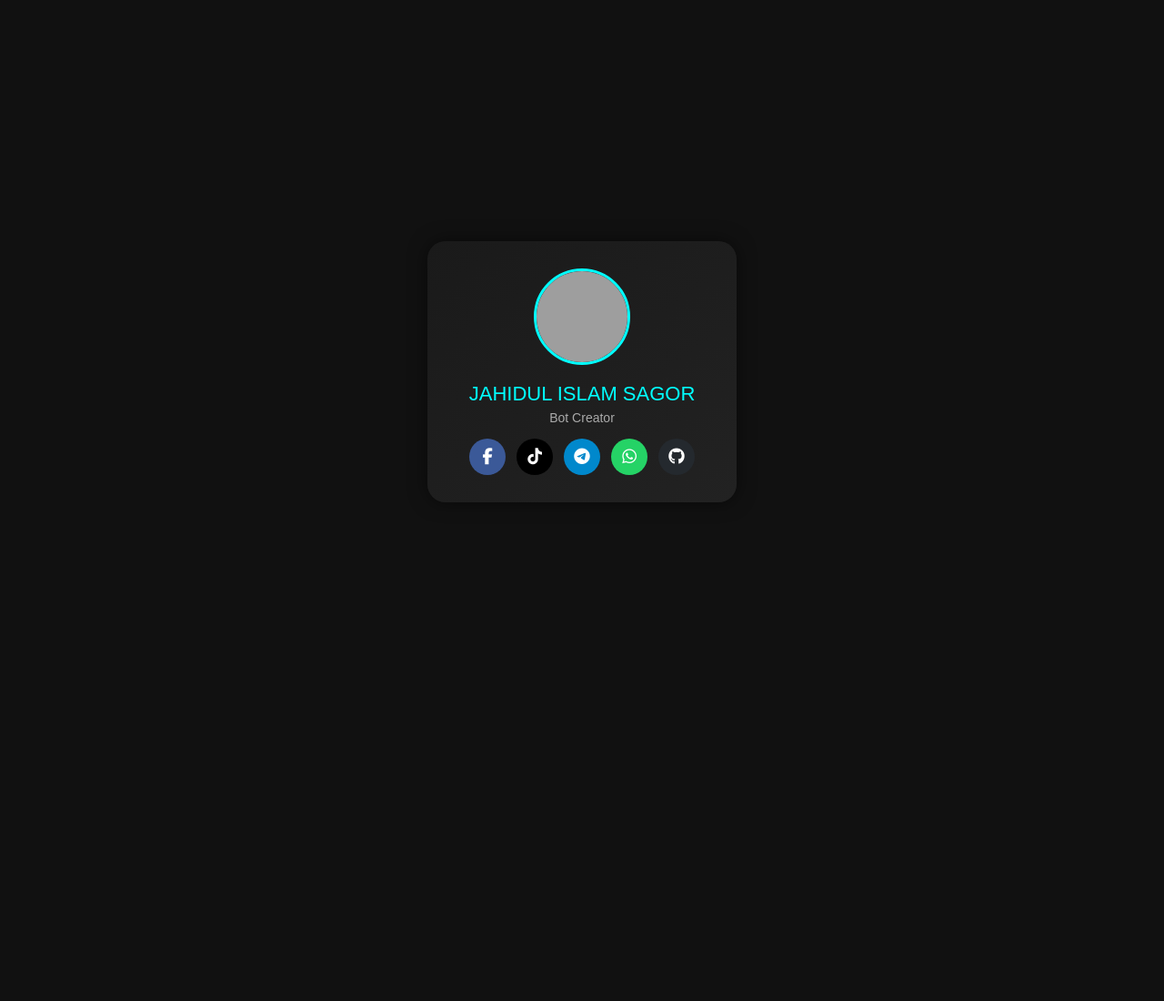
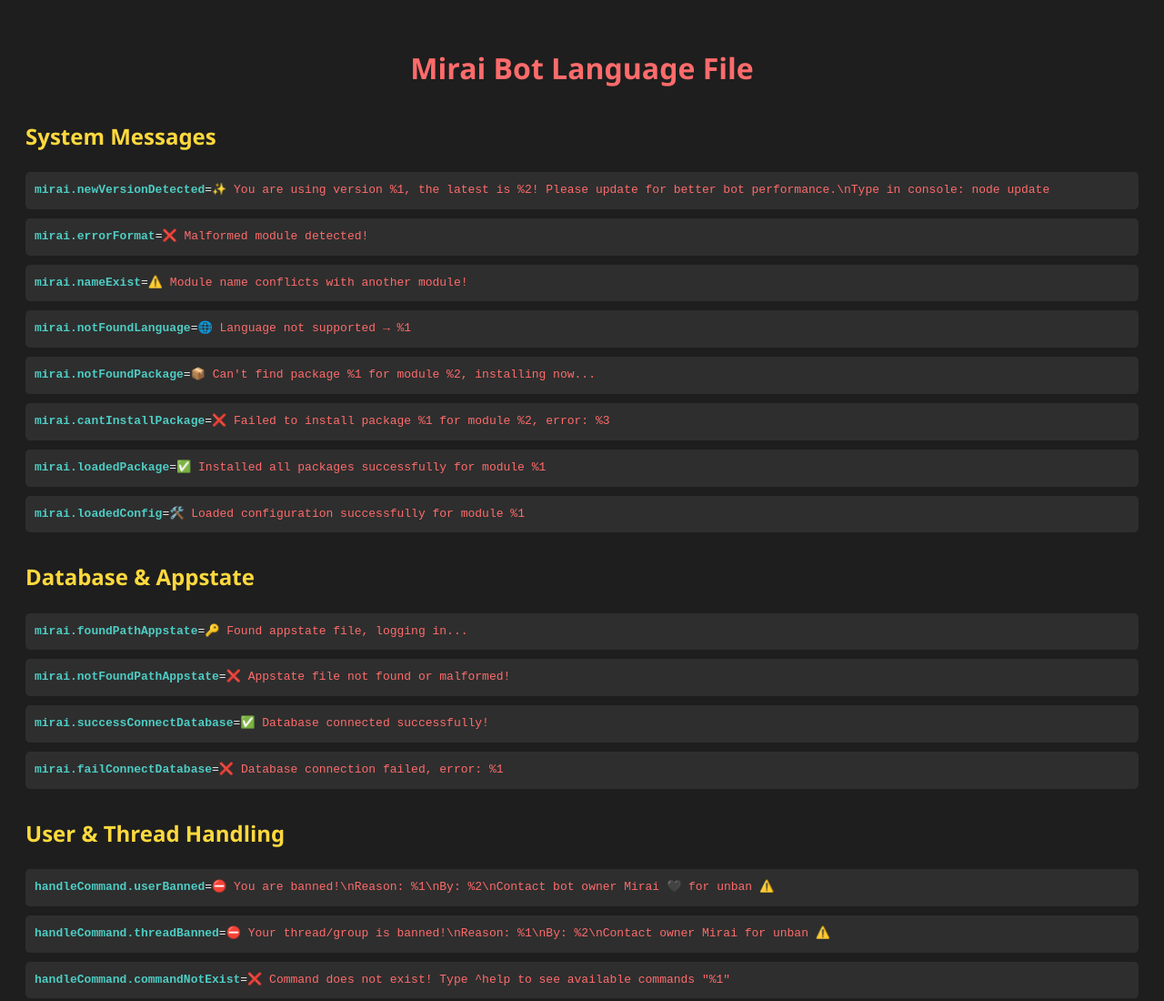
Before and after one commit to HUSSEINHN123/AKAMI-4.0, a website: page includes/index.html in a window 1280 px wide. Shown: the top 1100 px of the page at 91% size. Before the commit the page ends 816 px from the top, so only its background shows below. Drawn offline with Linux system fonts and the light colour scheme; grey boxes are pictures that could not be loaded.

Commit message:
Update index.html

```diff
--- a/includes/index.html
+++ b/includes/index.html
@@ -3,115 +3,71 @@
 <head>
 <meta charset="UTF-8">
 <meta name="viewport" content="width=device-width, initial-scale=1.0">
-<title>JAHIDUL ISLAM SAGOR</title>
-<link rel="stylesheet" href="https://cdnjs.cloudflare.com/ajax/libs/font-awesome/6.5.0/css/all.min.css"/>
+<title>Mirai Bot Language File</title>
 <style>
     body {
-        display: flex;
-        justify-content: center;
-        align-items: center;
-        height: 100vh;
-        background: #111;
-        font-family: 'Arial', sans-serif;
+        font-family: 'Segoe UI', Tahoma, Geneva, Verdana, sans-serif;
+        background-color: #1e1e1e;
+        color: #f0f0f0;
+        line-height: 1.6;
+        padding: 20px;
     }
-    .card {
-        background: linear-gradient(145deg, #1a1a1a, #222);
-        border-radius: 20px;
-        width: 300px;
+    h1 {
         text-align: center;
-        padding: 30px 20px;
-        box-shadow: 0 0 20px rgba(0,0,0,0.5);
-        transition: transform 0.3s, box-shadow 0.3s;
-        position: relative;
-        overflow: hidden;
-        cursor: pointer;
+        color: #ff6b6b;
+        margin-bottom: 20px;
     }
-    .card:hover {
-        transform: translateY(-10px);
-        box-shadow: 0 20px 40px rgba(0,255,255,0.3);
+    h2 {
+        color: #ffd93d;
+        margin-top: 30px;
     }
-    .avatar {
-        width: 100px;
-        height: 100px;
-        border-radius: 50%;
-        border: 3px solid #00ffff;
-        margin-bottom: 15px;
-        transition: transform 0.3s;
+    code {
+        display: block;
+        background: #2e2e2e;
+        padding: 10px;
+        border-radius: 5px;
+        margin-bottom: 10px;
+        overflow-x: auto;
+        white-space: pre-wrap;
     }
-    .card:hover .avatar {
-        transform: scale(1.1);
+    .key {
+        color: #4ecdc4;
+        font-weight: bold;
     }
-    .name {
-        font-size: 22px;
-        color: #00ffff;
-        margin-bottom: 5px;
+    .value {
+        color: #ff6b6b;
     }
-    .role {
-        font-size: 14px;
-        color: #aaa;
-        margin-bottom: 15px;
-    }
-    .social-links {
-        display: flex;
-        justify-content: center;
-        gap: 12px;
-    }
-    .social-links a {
-        text-decoration: none;
-        color: white;
-        width: 40px;
-        height: 40px;
-        display: flex;
-        justify-content: center;
-        align-items: center;
-        border-radius: 50%;
-        transition: transform 0.3s, box-shadow 0.3s;
-        font-size: 18px;
-    }
-    .social-links a:hover {
-        transform: scale(1.2);
-        box-shadow: 0 0 10px #00ffff;
-    }
-    .facebook { background-color: #3b5998; }
-    .tiktok { background-color: #000000; }
-    .telegram { background-color: #0088cc; }
-    .whatsapp { background-color: #25D366; }
-    .github { background-color: #24292e; }
 </style>
 </head>
 <body>
 
-<div class="card" id="profileCard">
-    <img src="https://i.ibb.co.com/6JPqxzwK/65ce49408be82ad3f336bf32d4d69bd3.jpg" alt="Avatar" class="avatar">
-    <div class="name">JAHIDUL ISLAM SAGOR</div>
-    <div class="role">Bot Creator</div>
-    <div class="social-links">
-        <a href="https://facebook.com/JAHIDUL.ISLAM.404" target="_blank" class="facebook"><i class="fab fa-facebook-f"></i></a>
-        <a href="https://tiktok.com/@11sagor_islam" target="_blank" class="tiktok"><i class="fab fa-tiktok"></i></a>
-        <a href="https://telegram.me/@xxSaGorxx" target="_blank" class="telegram"><i class="fab fa-telegram-plane"></i></a>
-        <a href="https://wa.me/+8801611079915" target="_blank" class="whatsapp"><i class="fab fa-whatsapp"></i></a>
-        <a href="https://github.com/SAGOR_KINGx" target="_blank" class="github"><i class="fab fa-github"></i></a>
-    </div>
-</div>
+<h1>Mirai Bot Language File</h1>
 
-<audio id="bgAudio" loop>
-    <source src="https://raw.githubusercontent.com/Uzi-SaGor-01/Song/main/SAGOR.mp3" type="audio/mpeg">
-    Your browser does not support the audio element.
-</audio>
+<h2>System Messages</h2>
+<code><span class="key">mirai.newVersionDetected</span>=<span class="value">✨ You are using version %1, the latest is %2! Please update for better bot performance.\nType in console: node update</span></code>
+<code><span class="key">mirai.errorFormat</span>=<span class="value">❌ Malformed module detected!</span></code>
+<code><span class="key">mirai.nameExist</span>=<span class="value">⚠️ Module name conflicts with another module!</span></code>
+<code><span class="key">mirai.notFoundLanguage</span>=<span class="value">🌐 Language not supported → %1</span></code>
+<code><span class="key">mirai.notFoundPackage</span>=<span class="value">📦 Can't find package %1 for module %2, installing now...</span></code>
+<code><span class="key">mirai.cantInstallPackage</span>=<span class="value">❌ Failed to install package %1 for module %2, error: %3</span></code>
+<code><span class="key">mirai.loadedPackage</span>=<span class="value">✅ Installed all packages successfully for module %1</span></code>
+<code><span class="key">mirai.loadedConfig</span>=<span class="value">🛠️ Loaded configuration successfully for module %1</span></code>
 
-<script>
-    const audio = document.getElementById('bgAudio');
+<h2>Database & Appstate</h2>
+<code><span class="key">mirai.foundPathAppstate</span>=<span class="value">🔑 Found appstate file, logging in...</span></code>
+<code><span class="key">mirai.notFoundPathAppstate</span>=<span class="value">❌ Appstate file not found or malformed!</span></code>
+<code><span class="key">mirai.successConnectDatabase</span>=<span class="value">✅ Database connected successfully!</span></code>
+<code><span class="key">mirai.failConnectDatabase</span>=<span class="value">❌ Database connection failed, error: %1</span></code>
 
-    window.addEventListener('load', () => {
-        audio.play().catch(() => {
-            console.log('Autoplay blocked, hover anywhere to start music');
-        });
-    });
+<h2>User & Thread Handling</h2>
+<code><span class="key">handleCommand.userBanned</span>=<span class="value">⛔ You are banned!\nReason: %1\nBy: %2\nContact bot owner Mirai 🖤 for unban ⚠️</span></code>
+<code><span class="key">handleCommand.threadBanned</span>=<span class="value">⛔ Your thread/group is banned!\nReason: %1\nBy: %2\nContact owner Mirai for unban ⚠️</span></code>
+<code><span class="key">handleCommand.commandNotExist</span>=<span class="value">❌ Command does not exist! Type ^help to see available commands "%1"</span></code>
 
-    document.body.addEventListener('mouseenter', () => {
-        audio.play();
-    });
-</script>
+<h2>Updater</h2>
+<code><span class="key">updater.latestVersion</span>=<span class="value">✅ You are using the latest version</span></code>
+<code><span class="key">updater.newVersions</span>=<span class="value">⚡ %1 new version(s) found, starting update...</span></code>
+<code><span class="key">updater.updateSuccess</span>=<span class="value">✅ Updated successfully %1</span></code>
 
 </body>
 </html>
```
